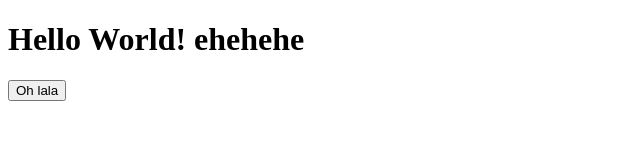
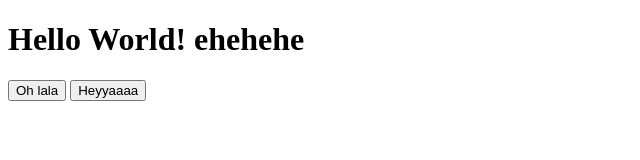
Before and after one commit to Teds30/github-practice, a plain HTML site: page index.html in a window 1280 px wide. Shown: the whole page, without its empty margins (0-640 px from the left). Drawn offline with Linux system fonts and the light colour scheme.

Commit message:
added heyya button

```diff
--- a/index.html
+++ b/index.html
@@ -15,5 +15,6 @@
 
 
     <button>Oh lala</button>
+    <button>Heyyaaaa</button>
 </body>
 </html>
```
